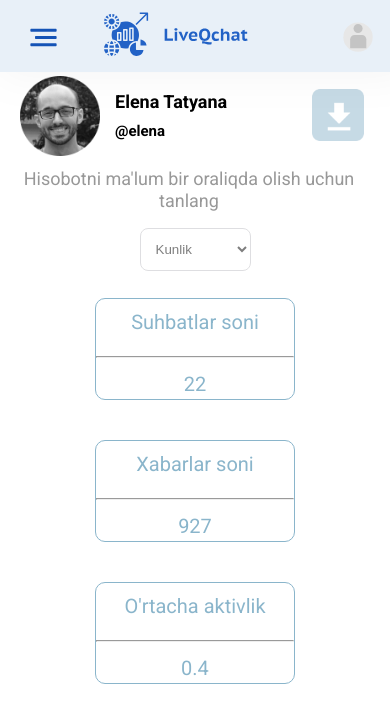
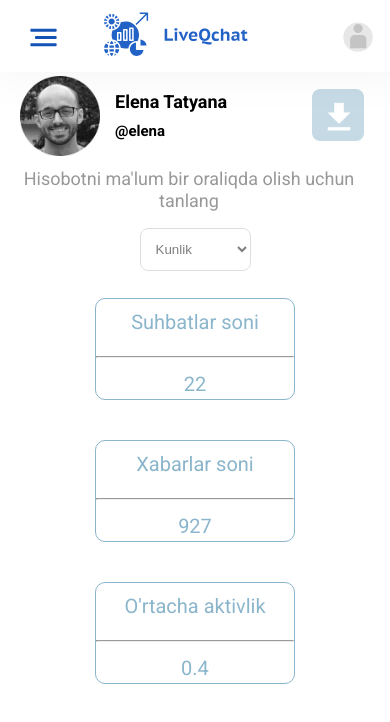
Before and after one commit to sadirov4647/live-chat, a Vue app: page /admin/report/11 in a window 390 px wide. Shown: the top 722 px of the page. Built offline with nearby package versions, Linux system fonts and the light colour scheme; data requests are answered from the project's data file; a web font is replaced by a local one; what vue3-apexcharts, vue3-select2-component would draw is missing.

Commit message:
Initial commit

```diff
--- a/src/components/Admin/AdminRoutes/MainPage.vue
+++ b/src/components/Admin/AdminRoutes/MainPage.vue
@@ -7,7 +7,7 @@
         <Select2 class="select"
         v-model="myValue"
         :options="myOptions"
-        :settings="{placeholder: 'Kunlik', width: '200px', settingOption: value, settingOption: value,}"
+        :settings="{placeholder: 'Kunlik', width: '200px', settingOption: value, settingOption: value}"
         @change="myChangeEvent($event)"
         @select="mySelectEvent($event)" />
       </div>
@@ -116,6 +116,9 @@
   .select2-container{
     width: 180px !important;
   }
+  .select2--results{
+    color: blue !important;
+  }
   .main-top {
     display: flex;
     justify-content: space-between;
--- a/src/components/Admin/AdminTop.vue
+++ b/src/components/Admin/AdminTop.vue
@@ -248,7 +248,7 @@
     }
     @media screen and (max-width: 520px) {
         .admin-top{
-            background-color: rgb(232, 240, 248);
+            background-color: #ffffff;
             position: fixed;
             width: 92%;
             z-index: 100;
```
